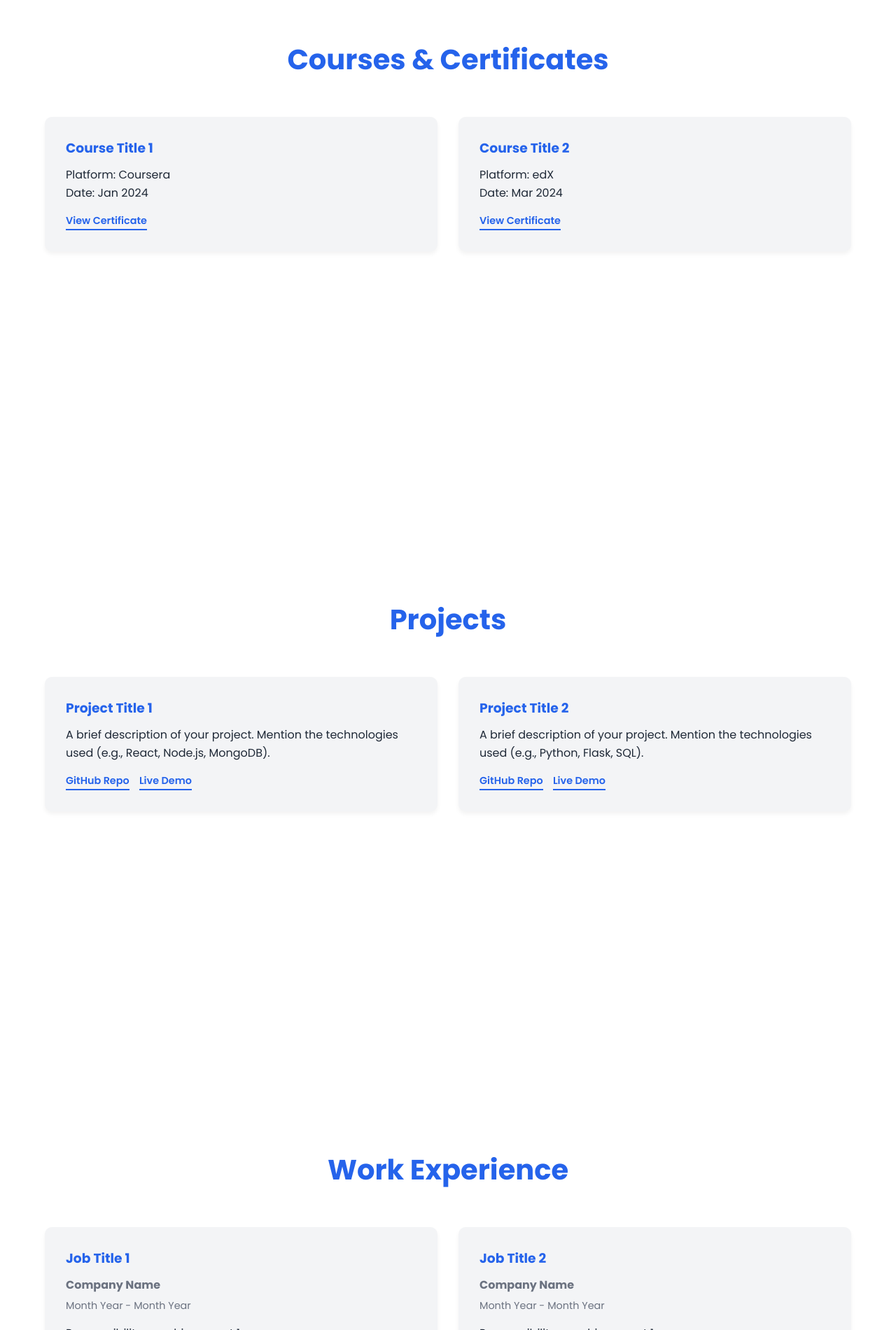
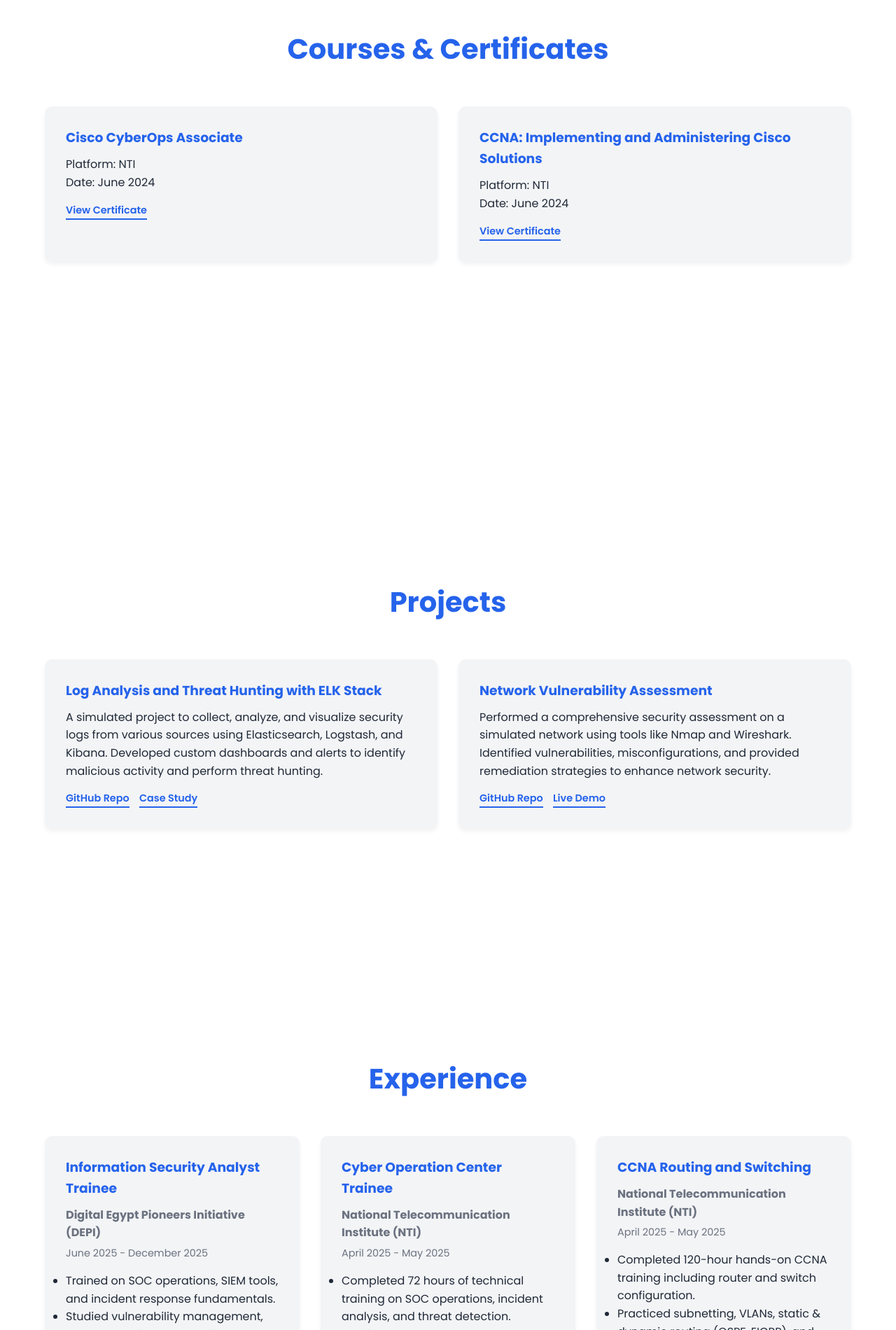
Before and after one commit to Blue-Shield-Syndicate/securefolio, a plain HTML site: page index.html in a window 1280 px wide. Shown: the part 3394-5294 px from the top of the page at 70% size. Drawn offline with Linux system fonts and the light colour scheme; files whose address does not match are found by name.

Commit message:
index.html

```diff
--- a/index.html
+++ b/index.html
@@ -3,7 +3,7 @@
 <head>
     <meta charset="UTF-8">
     <meta name="viewport" content="width=device-width, initial-scale=1.0">
-    <title>SecureFolio - Your Name</title>
+    <title>Mohamed Mahmoud Abdelaleem - Cybersecurity Portfolio</title>
     <link rel="stylesheet" href="style.css">
     <link href="https://fonts.googleapis.com/css2?family=Poppins:wght@300;400;600;700&display=swap" rel="stylesheet">
 </head>
@@ -39,7 +39,7 @@
             <h2 class="section-title">About Me</h2>
             <div class="about-container">
                 <div class="about-image">
-                    <img src="E:\Courses\claude\mohamed.jpg" alt="Your Profile Picture">
+                    <img src="E:\Courses\claude\mohamed.jpg" alt="Mohamed Mahmoud Abdelaleem's Profile Picture">
                 </div>
                 <div class="about-text">
                     <p>
@@ -49,7 +49,7 @@
                         for real-time log management and visualization during training labs and simulations. Passionate about Blue
                         Team roles and continuously developing technical skills in SIEM tools, incident response, and Linux security.
                     </p>
-                    <a href="your-resume.pdf" class="resume-button" download>Download Resume</a>
+                    <a href="E:\Courses\claude\Mohamed Mahmoud Abdelaleem SOC Analyst T1 Resume.pdf" class="resume-button" download>Download Resume</a>
                 </div>
             </div>
         </section>
@@ -85,6 +85,7 @@
                 <div class="skill-card">Communication</div>
                 <div class="skill-card">Problem-Solving</div>
                 <div class="skill-card">Teamwork</div>
+                <div class="skill-card">Blue Teaming</div>
                 <div class="skill-card">Adaptability</div>
             </div>
         </section>
@@ -93,15 +94,15 @@
             <h2 class="section-title">Courses & Certificates</h2>
             <div class="courses-container">
                 <div class="course-card">
-                    <h3>Course Title 1</h3>
-                    <p>Platform: Coursera</p>
-                    <p>Date: Jan 2024</p>
+                    <h3>Cisco CyberOps Associate</h3>
+                    <p>Platform: NTI</p>
+                    <p>Date: June 2024</p>
                     <a href="#" class="certificate-link">View Certificate</a>
                 </div>
                 <div class="course-card">
-                    <h3>Course Title 2</h3>
-                    <p>Platform: edX</p>
-                    <p>Date: Mar 2024</p>
+                    <h3>CCNA: Implementing and Administering Cisco Solutions</h3>
+                    <p>Platform: NTI</p>
+                    <p>Date: June 2024</p>
                     <a href="#" class="certificate-link">View Certificate</a>
                 </div>
             </div>
@@ -111,14 +112,14 @@
             <h2 class="section-title">Projects</h2>
             <div class="projects-container">
                 <div class="project-card">
-                    <h3>Project Title 1</h3>
-                    <p>A brief description of your project. Mention the technologies used (e.g., React, Node.js, MongoDB).</p>
+                    <h3>Log Analysis and Threat Hunting with ELK Stack</h3>
+                    <p>A simulated project to collect, analyze, and visualize security logs from various sources using Elasticsearch, Logstash, and Kibana. Developed custom dashboards and alerts to identify malicious activity and perform threat hunting.</p>
                     <a href="#" class="project-link">GitHub Repo</a>
-                    <a href="#" class="project-link">Live Demo</a>
+                    <a href="#" class="project-link">Case Study</a>
                 </div>
                 <div class="project-card">
-                    <h3>Project Title 2</h3>
-                    <p>A brief description of your project. Mention the technologies used (e.g., Python, Flask, SQL).</p>
+                    <h3>Network Vulnerability Assessment</h3>
+                    <p>Performed a comprehensive security assessment on a simulated network using tools like Nmap and Wireshark. Identified vulnerabilities, misconfigurations, and provided remediation strategies to enhance network security.</p>
                     <a href="#" class="project-link">GitHub Repo</a>
                     <a href="#" class="project-link">Live Demo</a>
                 </div>
@@ -126,24 +127,36 @@
         </section>
 
         <section id="experience" class="fade-in">
-            <h2 class="section-title">Work Experience</h2>
+            <h2 class="section-title">Experience</h2>
             <div class="experience-container">
                 <div class="job-card">
-                    <h3>Job Title 1</h3>
-                    <h4>Company Name</h4>
-                    <p class="job-dates">Month Year - Month Year</p>
+                    <h3> Information Security Analyst Trainee</h3>
+                    <h4>Digital Egypt Pioneers Initiative (DEPI)</h4>
+                    <p class="job-dates">June 2025 - December 2025</p>
                     <ul>
-                        <li>Responsibility or achievement 1.</li>
-                        <li>Responsibility or achievement 2.</li>
+                        <li>Trained on SOC operations, SIEM tools, and incident response fundamentals.</li>
+                        <li>Studied vulnerability management, threat detection, and basic encryption practices.</li>
+                        <li>Completed a capstone project simulating real-world incident handling.</li>
                     </ul>
                 </div>
                 <div class="job-card">
-                    <h3>Job Title 2</h3>
-                    <h4>Company Name</h4>
-                    <p class="job-dates">Month Year - Month Year</p>
+                    <h3>Cyber Operation Center Trainee</h3>
+                    <h4>National Telecommunication Institute (NTI)</h4>
+                    <p class="job-dates">April 2025 - May 2025</p>
                     <ul>
-                        <li>Responsibility or achievement 1.</li>
-                        <li>Responsibility or achievement 2.</li>
+                        <li>Completed 72 hours of technical training on SOC operations, incident analysis, and threat detection.</li>
+                        <li>Studied attack vectors, event correlation, endpoint security, and cryptography fundamentals.</li>
+                        <li>Worked on hands-on labs using virtual environments to simulate real-world SOC workflows and playbook-based incident response.</li>
+                    </ul>
+                </div>
+                <div class="job-card">
+                    <h3>CCNA Routing and Switching</h3>
+                    <h4>National Telecommunication Institute (NTI)</h4>
+                    <p class="job-dates">April 2025 - May 2025</p>
+                    <ul>
+                        <li>Completed 120-hour hands-on CCNA training including router and switch configuration.</li>
+                        <li>Practiced subnetting, VLANs, static & dynamic routing (OSPF, EIGRP), and ACLs.</li>
+                        <li>Used Cisco Packet Tracer to simulate and troubleshoot real-world network topologies.</li>
                     </ul>
                 </div>
             </div>
```
Lines whose indentation alone changed are shown as unchanged.
